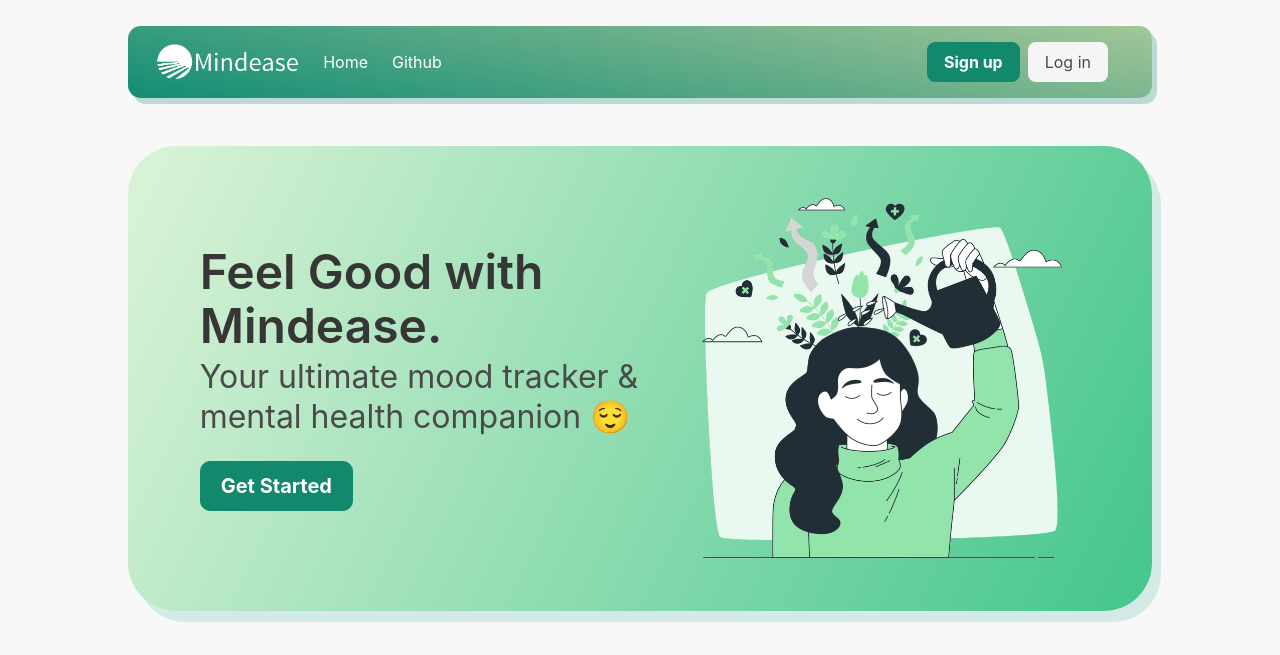
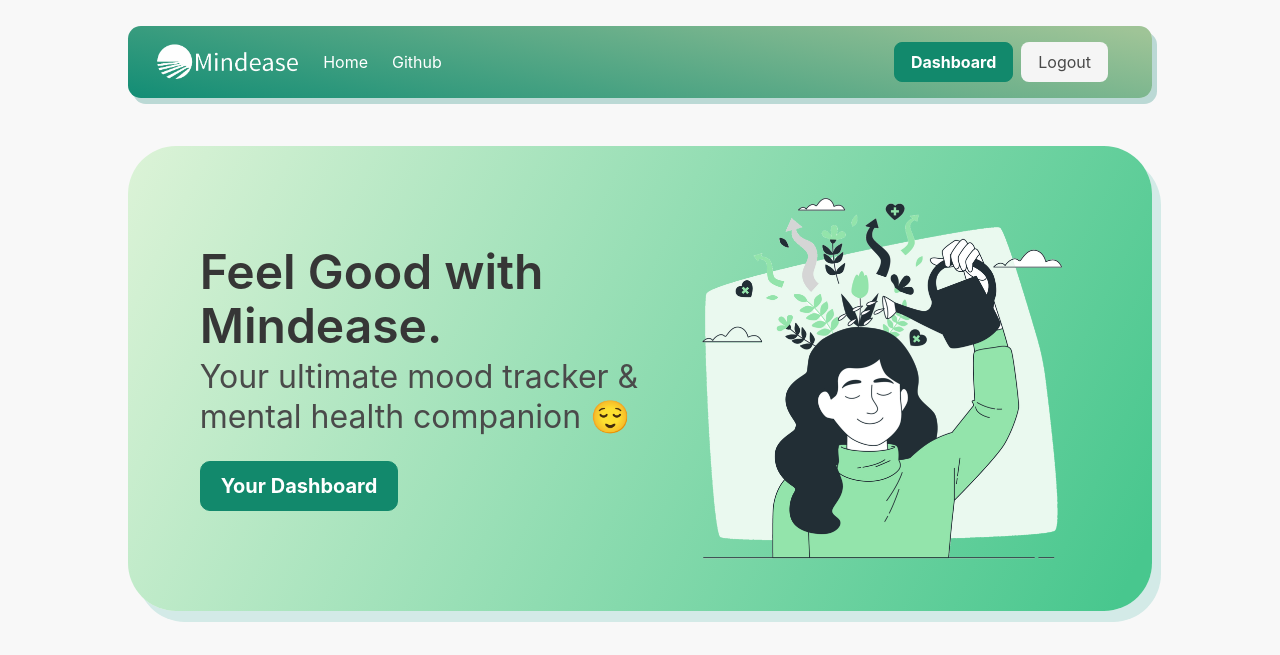
Before and after one commit to alcompilor/mindease, a Flask app: page / in a window 1280 px wide. Shown: the top 655 px of the page. Run offline with Flask 2, Linux system fonts and the light colour scheme; the visitor is signed in with stand-in values (Sample User, id 1).

Commit message:
Frontend (#40)
* static + templates first commit

* updated static + templates

* updated register ui

* updated static + templates

* updated static + templates

* updated static + templates

* updated static + templates

* updated register

* updated register

* updated register

* first release static + templates

* updated register.html

* fixed messages in register.html

* fixed datepicker interval

* added login.html

* unified register and login css + added login DOM

* changed login pic + made login btn load faster

* UI changes to match logged in/logged out status

---------

Co-authored-by: Ahmed Abbasi <ahmed-abbasi@outlook.com>

```diff
--- a/templates/hero.html
+++ b/templates/hero.html
@@ -4,9 +4,15 @@
     <h3 class="subtitle is-3">
       Your ultimate mood tracker & mental health companion 😌
     </h3>
+    {% if session['user_id'] %}
+    <a class="button is-medium custom-green-btn" href="/dashboard">
+            <strong>Your Dashboard</strong>
+    </a>
+    {% else %}
     <a class="button is-medium custom-green-btn" href="/register">
             <strong>Get Started</strong>
     </a>
+    {% endif %}
   </div>
   <div id="home-hero-right">
     <img
--- a/templates/navbar.html
+++ b/templates/navbar.html
@@ -39,12 +39,23 @@
 
     <div class="navbar-end">
       <div class="navbar-item">
+        {% if session['user_id'] %}
+        <div class="buttons">
+          <a class="button custom-green-btn" href="/dashboard">
+            <strong>Dashboard</strong>
+          </a>
+          <a class="button is-light custom-light-btn" href="/logout">
+            Logout
+          </a>
+        </div>
+        {% else %}
         <div class="buttons">
           <a class="button custom-green-btn" href="/register">
             <strong>Sign up</strong>
           </a>
           <a class="button is-light custom-light-btn" href="/login"> Log in </a>
         </div>
+        {% endif %}
       </div>
     </div>
   </div>
```
